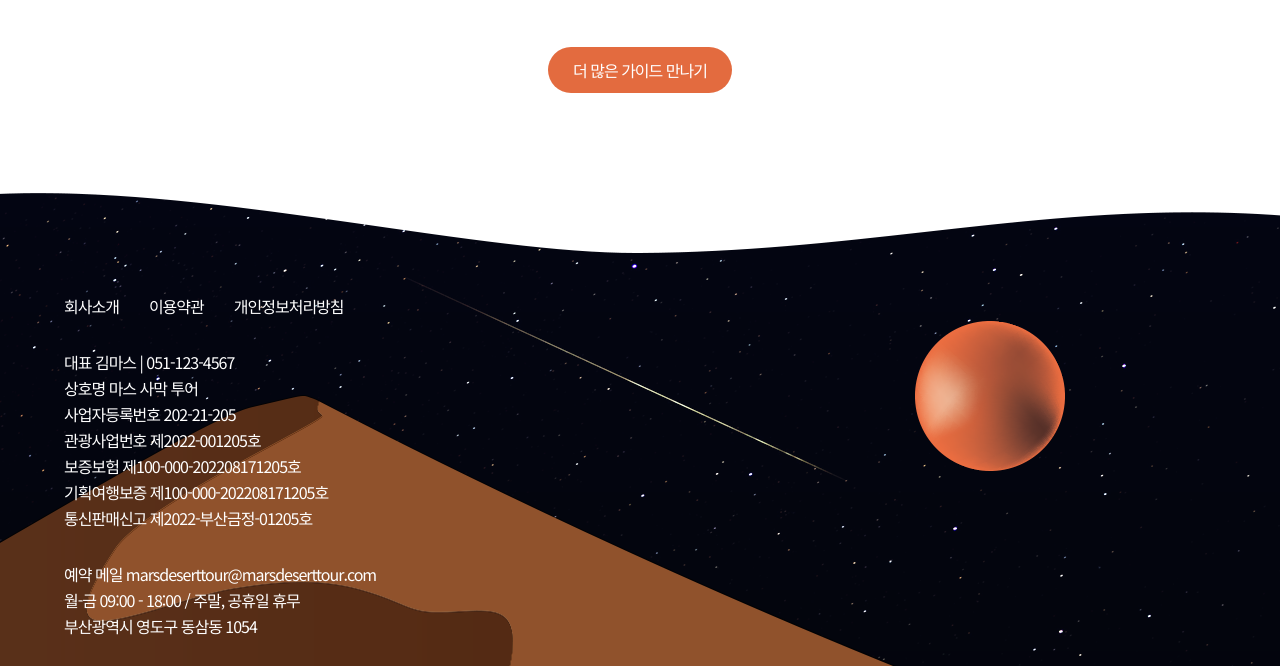
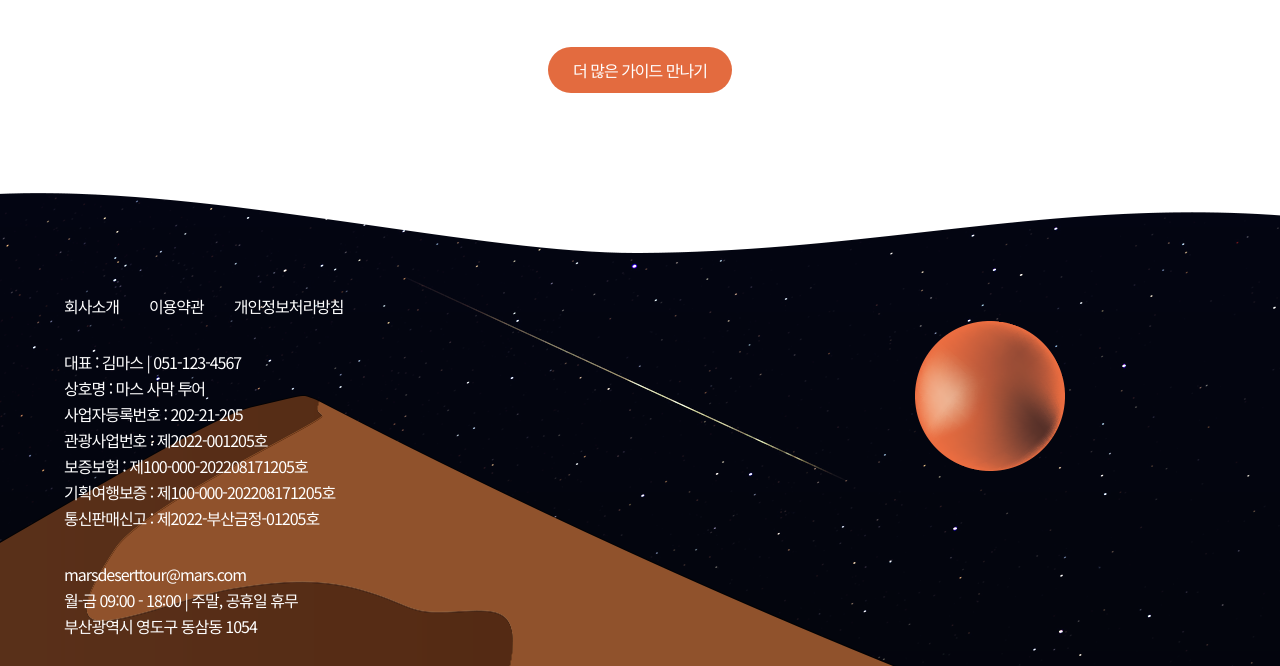
Before and after one commit to goyagwang/mars, a plain HTML site: page index.html in a window 1280 px wide. Shown: the part 5405-6071 px from the top of the page. Drawn offline with nearby package versions, Linux system fonts and the light colour scheme; a script that the page names is missing; files whose address does not match are found by name; a web font is replaced by a local one.

Commit message:
Add files via upload

```diff
--- a/index.html
+++ b/index.html
@@ -308,7 +308,7 @@
 
     <div id="guide">
         <h2 class="sub_title">professional guide</h2>
-        <h1>믿음직한 전문 인솔자와 함께하는<br class="mobile_enter"> 미지의 사막 투어</h1>
+        <h1>전문 인솔자와 함께하는<br class="mobile_enter"> 미지의 사막 투어</h1>
         <div class="guide_content">
             <ul>
                 <li>
@@ -365,17 +365,17 @@
                 <li><a href="#">개인정보처리방침</a></li>
             </ul>
             <p class="f2">
-                대표 김마스 | 051-123-4567<br>
-                상호명 마스 사막 투어<br>
-                사업자등록번호 202-21-205<br>
-                관광사업번호 제2022-001205호<br>
-                보증보험 제100-000-202208171205호<br>
-                기획여행보증 제100-000-202208171205호<br>
-                통신판매신고 제2022-부산금정-01205호
+                대표 : 김마스 | 051-123-4567<br>
+                상호명 : 마스 사막 투어<br>
+                사업자등록번호 : 202-21-205<br>
+                관광사업번호 : 제2022-001205호<br>
+                보증보험 : 제100-000-202208171205호<br>
+                기획여행보증 : 제100-000-202208171205호<br>
+                통신판매신고 : 제2022-부산금정-01205호
             </p>
             <p>
-                예약 메일 marsdeserttour@marsdeserttour.com<br>
-                월-금 09:00 - 18:00 / 주말, 공휴일 휴무<br>
+                marsdeserttour@mars.com<br>
+                월-금 09:00 - 18:00 | 주말, 공휴일 휴무<br>
                 부산광역시 영도구 동삼동 1054
             </p>
             <ul class="f3">
```
